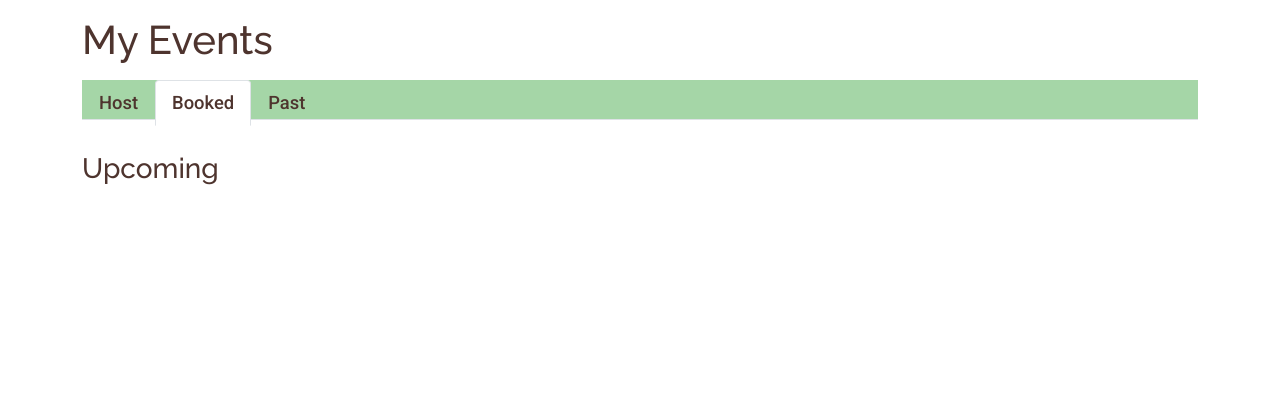
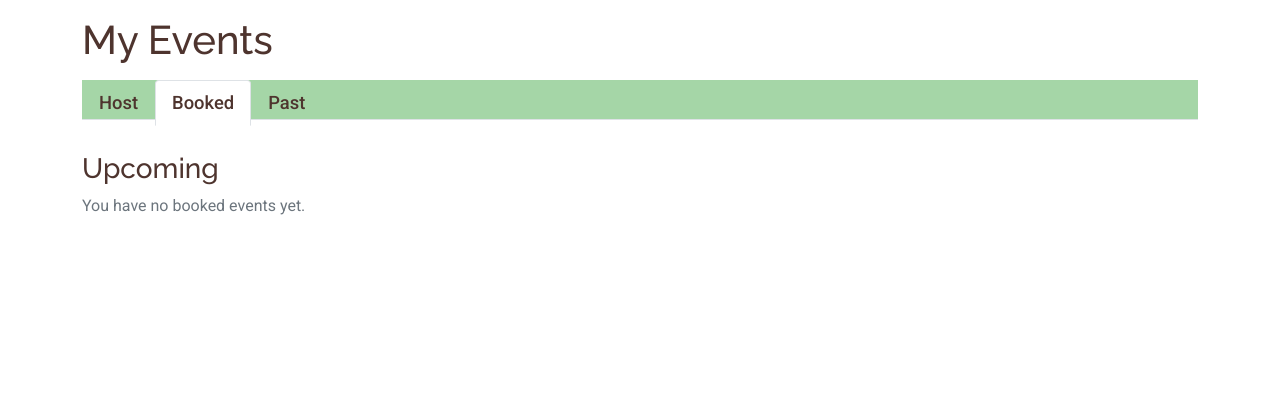
Before and after one commit to KoroYsabela/happen-here-capstone, a Django app: page /myevents/ in a window 1280 px wide, after a click on "Booked". Shown: the part 76-490 px from the top of the page. Run offline with Django 5.2, Linux system fonts and the light colour scheme; a user stored in the database is signed in; tables that the repository leaves empty hold one stand-in row (values such as "Sample post"); some libraries are stand-ins or nearby versions.

Commit message:
add: paragraph to note no booked or past events yet

```diff
--- a/myevents/templates/myevents/my_events.html
+++ b/myevents/templates/myevents/my_events.html
@@ -141,6 +141,8 @@
                       {% endwith %}
                     {% endfor %}
                   </div>
+                  {% else %}
+                  <p class="text-muted">You have no booked events yet.</p>
                   {% endif %}
                 </div>
               </div>
@@ -182,6 +184,8 @@
                       {% endwith %}
                     {% endfor %}
                   </div>
+                  {% else %}
+                  <p class="text-muted">You have no past booked events yet.</p>
                   {% endif %}
                 </div>
               </div>
```
